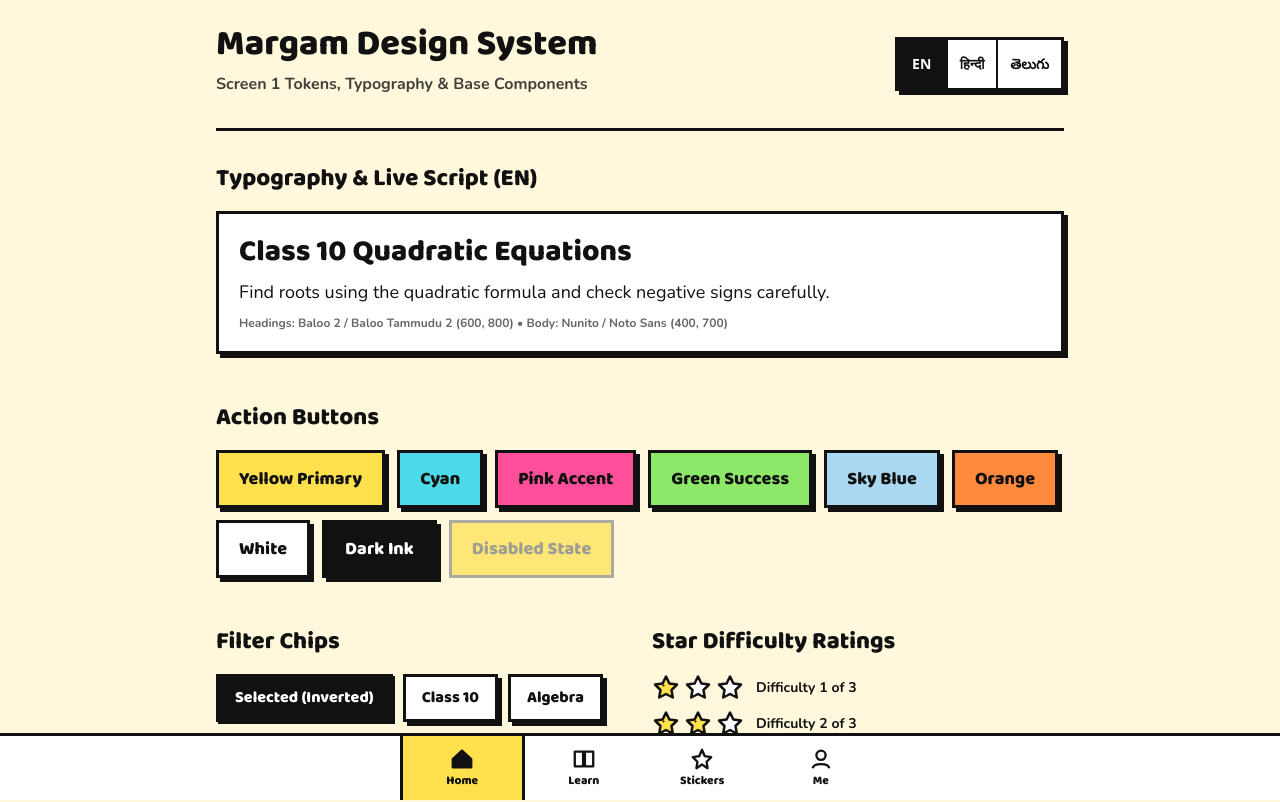
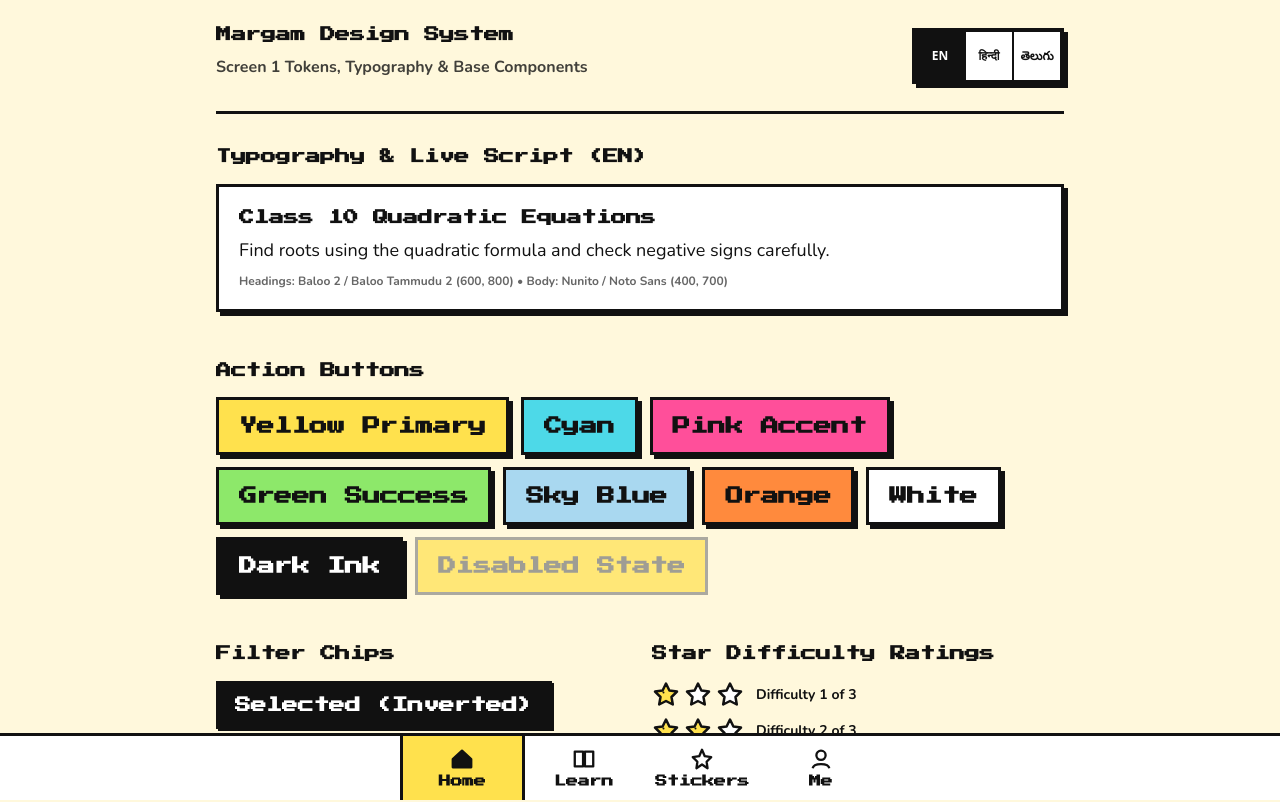
Before and after one commit to shalinireddy67/Margam, a Next.js app: page /design-system in a window 1280 px wide. Shown: the top 802 px of the page. Built offline with nearby package versions, Linux system fonts and the light colour scheme.

Commit message:
feat(fonts): self-host Press Start 2P pixel font for English headings and buttons with Baloo and Noto fallback stack for Hindi and Telugu

```diff
--- a/package.json
+++ b/package.json
@@ -20,6 +20,7 @@
     "@fontsource/noto-sans-devanagari": "^5.3.0",
     "@fontsource/noto-sans-telugu": "^5.3.0",
     "@fontsource/nunito": "^5.3.0",
+    "@fontsource/press-start-2p": "^5.3.0",
     "@supabase/ssr": "^0.12.7",
     "@supabase/supabase-js": "^2.109.0",
     "lucide-react": "^0.453.0",
--- a/src/app/globals.css
+++ b/src/app/globals.css
@@ -1,4 +1,14 @@
 /* Self-hosted fonts via @fontsource (Zero Google Fonts runtime calls) */
+
+/* Press Start 2P Latin 400 */
+@font-face {
+  font-family: 'Press Start 2P';
+  font-style: normal;
+  font-display: swap;
+  font-weight: 400;
+  src: url('/fonts/press-start-2p-latin-400.woff2') format('woff2');
+  unicode-range: U+0000-00FF, U+0131, U+0152-0153, U+02BB-02BC, U+02C6, U+02DA, U+02DC, U+2000-206F, U+2074, U+20AC, U+2122, U+2191, U+2193, U+2212, U+2215, U+FEFF, U+FFFD;
+}
 
 /* Baloo 2 Latin 600 */
 @font-face {
@@ -160,7 +170,7 @@
     padding: 0;
   }
 
-  /* Default / English */
+  /* Default / English Body */
   body {
     background-color: var(--bg);
     color: var(--ink);
@@ -173,58 +183,117 @@
     -moz-osx-font-smoothing: grayscale;
   }
 
-  /* Default / English Headings */
-  h1, h2, h3, h4, h5, h6, .font-heading, button {
-    font-family: 'Baloo 2', sans-serif;
-    line-height: 1.35;
+  /* Default / English Headings & Badges */
+  h1, h2, h3, h4, h5, h6, .font-heading, .font-pixel {
+    font-family: 'Press Start 2P', monospace, sans-serif;
+    letter-spacing: -0.02em;
+    line-height: 1.4;
+    word-break: break-word;
   }
 
-  /* Hindi typography */
+  /* English Buttons & Badges */
+  button:not([data-l]), .pixel-btn, .chip, [role="tab"] {
+    font-family: 'Press Start 2P', monospace, sans-serif;
+    letter-spacing: -0.02em;
+  }
+
+  /* Font sizes calibrated for Press Start 2P so wide pixel letters never clip at 360px */
+  h1 {
+    font-size: 1.05rem;
+    line-height: 1.45;
+    margin: 0 0 10px;
+  }
+
+  h2 {
+    font-size: 0.85rem;
+    line-height: 1.4;
+    margin: 0 0 8px;
+  }
+
+  h3 {
+    font-size: 0.75rem;
+    line-height: 1.35;
+    margin: 0;
+  }
+
+  /* Specific heading overrides on mobile so wide pixel typography does not push viewport */
+  .font-heading.text-2xl,
+  .font-heading.text-3xl {
+    font-size: 0.95rem !important;
+    line-height: 1.4 !important;
+  }
+  .font-heading.text-xl {
+    font-size: 0.8rem !important;
+    line-height: 1.35 !important;
+  }
+
+  /* Language toggle buttons must preserve system / local glyphs */
+  [data-l], [data-l="en"], [data-l="hi"], [data-l="te"] {
+    font-family: system-ui, -apple-system, sans-serif !important;
+  }
+
+  p {
+    margin: 0 0 8px;
+  }
+
+  /* Hindi typography: headings & buttons use Baloo 2 and Noto stack so no glyph is missing */
   html[lang="hi"] body {
     font-family: 'Noto Sans Devanagari', 'Nunito', sans-serif;
   }
-  html[lang="hi"] h1, html[lang="hi"] h2, html[lang="hi"] h3, html[lang="hi"] h4, html[lang="hi"] h5, html[lang="hi"] h6, html[lang="hi"] .font-heading {
-    font-family: 'Baloo 2', sans-serif;
+  html[lang="hi"] h1,
+  html[lang="hi"] h2,
+  html[lang="hi"] h3,
+  html[lang="hi"] h4,
+  html[lang="hi"] h5,
+  html[lang="hi"] h6,
+  html[lang="hi"] .font-heading,
+  html[lang="hi"] .font-pixel,
+  html[lang="hi"] button,
+  html[lang="hi"] .pixel-btn,
+  html[lang="hi"] .chip,
+  html[lang="hi"] [role="tab"] {
+    font-family: 'Baloo 2', 'Noto Sans Devanagari', sans-serif !important;
+    letter-spacing: normal;
+    line-height: 1.35;
+  }
+  html[lang="hi"] h1 {
+    font-size: 1.85rem;
+  }
+  html[lang="hi"] h2 {
+    font-size: 1.35rem;
+  }
+  html[lang="hi"] h3 {
+    font-size: 1.1rem;
   }
 
-  /* Telugu typography */
+  /* Telugu typography: headings & buttons use Baloo Tammudu 2 and Noto stack so no glyph is missing */
   html[lang="te"] body {
     font-family: 'Noto Sans Telugu', 'Nunito', sans-serif;
   }
-  html[lang="te"] h1, html[lang="te"] h2, html[lang="te"] h3, html[lang="te"] h4, html[lang="te"] h5, html[lang="te"] h6, html[lang="te"] .font-heading {
-    font-family: 'Baloo Tammudu 2', 'Baloo 2', sans-serif;
-  }
-
-  /* Telugu heading priority */
   html[lang="te"] h1,
   html[lang="te"] h2,
   html[lang="te"] h3,
   html[lang="te"] h4,
-  html[lang="te"] button {
-    font-family: 'Baloo Tammudu 2', 'Baloo 2', sans-serif;
+  html[lang="te"] h5,
+  html[lang="te"] h6,
+  html[lang="te"] .font-heading,
+  html[lang="te"] .font-pixel,
+  html[lang="te"] button,
+  html[lang="te"] .pixel-btn,
+  html[lang="te"] .chip,
+  html[lang="te"] [role="tab"] {
+    font-family: 'Baloo Tammudu 2', 'Noto Sans Telugu', 'Baloo 2', sans-serif !important;
+    letter-spacing: normal;
     line-height: 1.4;
   }
-
-  h1 {
-    font-size: 2.1rem;
-    font-weight: 800;
-    margin: 0 0 8px;
+  html[lang="te"] h1 {
+    font-size: 1.85rem;
   }
-
-  h2 {
-    font-size: 1.5rem;
-    font-weight: 800;
-    margin: 0 0 6px;
+  html[lang="te"] h2 {
+    font-size: 1.35rem;
   }
-
-  h3 {
-    font-size: 1.15rem;
-    font-weight: 800;
-    margin: 0;
-  }
-
-  p {
-    margin: 0 0 8px;
+  html[lang="te"] h3 {
+    font-size: 1.1rem;
   }
 
   /* Accessible min 48px touch targets */
--- a/src/app/student/diagnostic/[chapterId]/page.tsx
+++ b/src/app/student/diagnostic/[chapterId]/page.tsx
@@ -267,15 +267,15 @@ export default function ChapterDiagnosticPage() {
             >
               <div className="flex flex-col sm:flex-row sm:items-center justify-between gap-4">
                 <div>
-                  <h3 className="font-heading font-extrabold text-lg flex items-center gap-2">
+                  <h3 className="font-heading font-extrabold text-sm sm:text-base flex items-start sm:items-center gap-2">
                     {placementPassed ? (
                       <>
-                        <Award className="w-5 h-5 text-emerald-700" />
+                        <Award className="w-5 h-5 text-emerald-700 shrink-0" />
                         <span>Placement Passed! Chapter Lessons Unlocked</span>
                       </>
                     ) : (
                       <>
-                        <AlertCircle className="w-5 h-5 text-amber-700" />
+                        <AlertCircle className="w-5 h-5 text-amber-700 shrink-0" />
                         <span>Diagnostic Attempted • Complete Lessons in Order</span>
                       </>
                     )}
@@ -286,7 +286,7 @@ export default function ChapterDiagnosticPage() {
                   </p>
                 </div>
 
-                <div className="flex items-center gap-2 shrink-0">
+                <div className="flex flex-wrap items-center gap-2">
                   <button
                     onClick={handleReset}
                     className="inline-flex items-center justify-center min-h-[48px] min-w-[48px] gap-1.5 px-4 py-2.5 rounded-xl bg-white border border-slate-200 text-xs font-bold text-slate-700 hover:bg-slate-50 transition-colors shadow-sm"
--- a/src/components/StudentHeader.tsx
+++ b/src/components/StudentHeader.tsx
@@ -112,7 +112,7 @@ export default function StudentHeader({
                 <div className="w-6 h-6 rounded-full bg-slate-200 flex items-center justify-center text-slate-700">
                   <User className="w-3.5 h-3.5" />
                 </div>
-                <span className="max-w-[100px] truncate">{profile.name}</span>
+                <span className="hidden sm:inline max-w-[100px] truncate">{profile.name}</span>
               </button>
 
               {showProfileMenu && (
--- a/src/components/ui/LanguageToggle.tsx
+++ b/src/components/ui/LanguageToggle.tsx
@@ -26,7 +26,7 @@ export function LanguageToggle({
     <div
       role="group"
       aria-label="Language selection"
-      className={`inline-flex border-[3px] border-[#111111] rounded-[18px_14px_20px_15px/15px_20px_14px_18px] bg-[#FFFFFF] shadow-[4px_4px_0px_#111111] overflow-hidden ${className}`.trim()}
+      className={`inline-flex border-4 border-[#111111] bg-[#FFFFFF] shadow-[4px_4px_0px_#111111] overflow-hidden ${className}`.trim()}
     >
       {languages.map(({ code, label, ariaLabel }) => {
         const isActive = currentLang === code;
@@ -40,15 +40,15 @@ export function LanguageToggle({
             onClick={() => onLanguageChange(code)}
             style={{ fontFamily: "system-ui, -apple-system, sans-serif" }}
             className={`
-              min-w-[48px] min-h-[48px] px-3 py-1
-              font-bold text-sm select-none
+              min-w-[48px] min-h-[48px] px-1.5 py-1
+              font-bold text-xs select-none
               border-0 cursor-pointer
               flex items-center justify-center
-              transition-colors
-              ${code !== "en" ? "border-l-[2px] border-[#111111]" : ""}
+              transition-none
+              ${code !== "en" ? "border-l-2 border-[#111111]" : ""}
               ${isActive
                 ? "bg-[#111111] text-[#FFFFFF]"
-                : "bg-transparent text-[#111111] hover:bg-[#FFE14D]/40"
+                : "bg-transparent text-[#111111] hover:bg-[#F2D16B]"
               }
             `.trim()}
           >
```
Also changed, not shown: public/fonts/press-start-2p-latin-400.woff2 (added), 1 other file (tests, documents, lock files or other folders).
